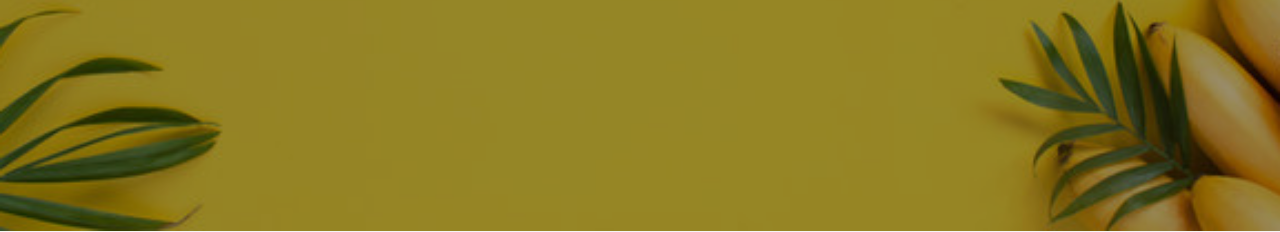
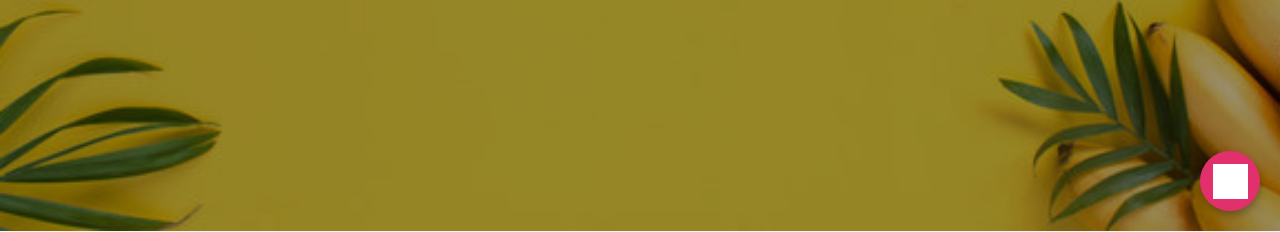
Before and after one commit to proyek1webs/BananaChip, a PHP site: page / in a window 1280 px wide. Shown: the part 569-801 px from the top of the page. Run offline with PHP 8.4, Linux system fonts and the light colour scheme; grey boxes are pictures that could not be loaded.

Commit message:
menambahkan ballon

```diff
--- a/index.html
+++ b/index.html
@@ -71,6 +71,9 @@
     </form>
 </section>
 
+<a href="https://instagram.com/username_ig" target="_blank" class="instagram-balloon" aria-label="Instagram">
+  <img src="/mnt/data/a647a8ec-a659-4245-a6ca-00db819fa4a8.png" alt="Instagram" />
+</a>
 
     <script src="script.js"></script>
 </body>
--- a/style.css
+++ b/style.css
@@ -458,6 +458,32 @@ section {
     border: 0;
 }
 
+.instagram-balloon {
+  position: fixed;
+  bottom: 20px;
+  right: 20px;
+  width: 60px;
+  height: 60px;
+  background: #E1306C; /* Warna khas Instagram */
+  border-radius: 50%;
+  display: flex;
+  align-items: center;
+  justify-content: center;
+  box-shadow: 0 4px 8px rgba(0,0,0,0.3);
+  cursor: pointer;
+  transition: transform 0.3s ease;
+  z-index: 1000;
+  text-decoration: none;
+}
+.instagram-balloon img {
+  width: 35px;
+  height: 35px;
+  filter: brightness(0) invert(1); /* biar icon putih */
+}
+.instagram-balloon:hover {
+  transform: scale(1.1);
+}
+
 
 @media (max-width: 768px) {
     .menu-items {
```
